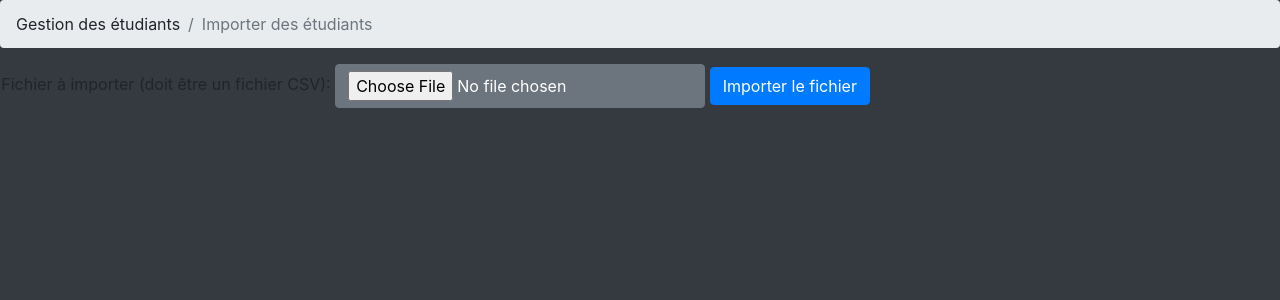
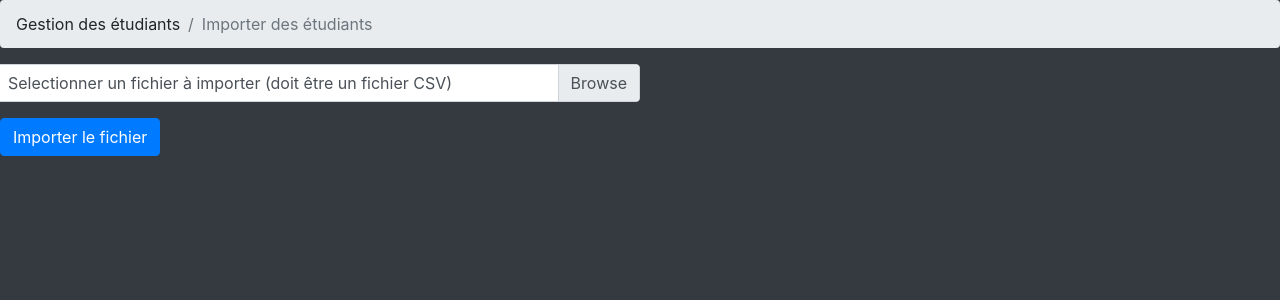
Before and after one commit to arnaudsaulou/projetGMP, a PHP site: template ApplicationWeb/include/pages/importerEtudiants.inc.php in a window 1280 px wide. Shown: the top 300 px of the page. Run offline with PHP 8.4, Linux system fonts and the light colour scheme; the template is opened without the code that fills it, so the values that code supplies are empty; some libraries are stand-ins or nearby versions.

Commit message:
Ajout du bootstrap sur importer étudiant et bugfix

```diff
--- a/ApplicationWeb/include/menu.inc.php
+++ b/ApplicationWeb/include/menu.inc.php
@@ -37,13 +37,9 @@
 						<a class="dropdown-item" href="index.php?page=5">Créer un énoncé</a>
 						<a class="dropdown-item" href="index.php?page=7">Lister les énoncés</a>
 						<a class="dropdown-item" href="index.php?page=6">Attribuer les sujets</a>
-<<<<<<< HEAD
+
 						<a class="dropdown-item" href="index.php?page=8">Lister les réponses</a>
 						<a class="dropdown-item" href="index.php?page=11">Lister les attributions</a>
-=======
-						<a class="dropdown-item" href="index.php?page=8">Réponses</a>
-						<a class="dropdown-item" href="index.php?page=11">Attributions des sujets</a>
->>>>>>> 91a8238ebc13140d38336da6cf8ab50779bd85f1
 					</div>
 				</li>
 			</ul>
--- a/ApplicationWeb/include/pages/importerEtudiants.inc.php
+++ b/ApplicationWeb/include/pages/importerEtudiants.inc.php
@@ -6,9 +6,13 @@
   <li class="breadcrumb-item active">Importer des étudiants</li>
 </ol>
 
-<form class="importEtudiant" enctype="multipart/form-data" action="#" method="post">
-  <label for="fichier">Fichier &agrave; importer (doit être un fichier CSV): </label>
-  <input class="btn btn-secondary" name="fichier" type="file" accept=".csv" required />
+<form class="needs-validation" novalidate enctype="multipart/form-data" action="#" method="post">
+  <div class="form-row">
+    <div class="col-md-6 mb-3">
+      <label class="custom-file-label" for="customFileLang">Selectionner un fichier &agrave; importer (doit être un fichier CSV) </label>
+      <input type="file" name="fichier" accept=".csv" required class="custom-file-input" id="customFileLang" lang="fr">
+    </div>
+  </div>
   <input class="btn btn-primary" type="submit" value="Importer le fichier" />
 </form>
 
```
Also changed, not shown: ApplicationWeb/include/texte.inc.php (+0 -7 lines). Lines whose indentation alone changed are shown as unchanged.
